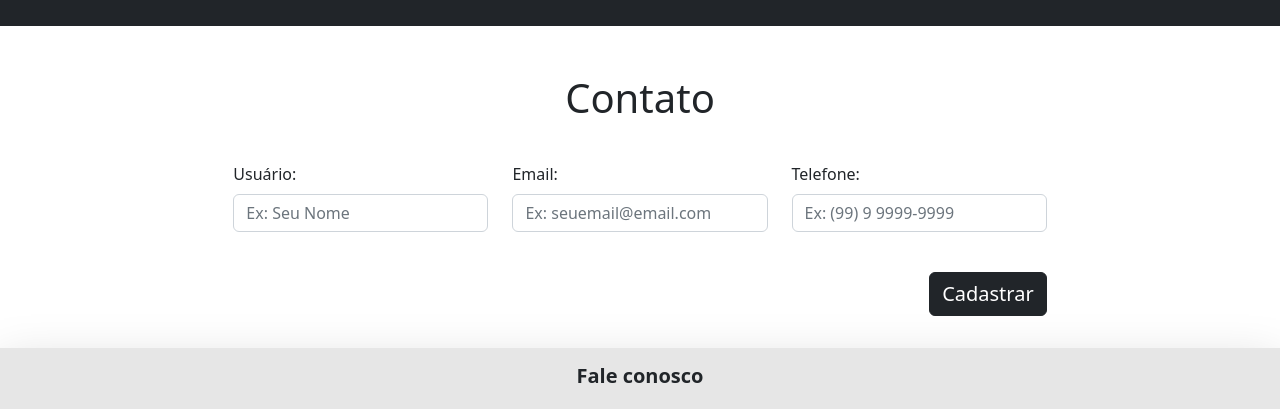
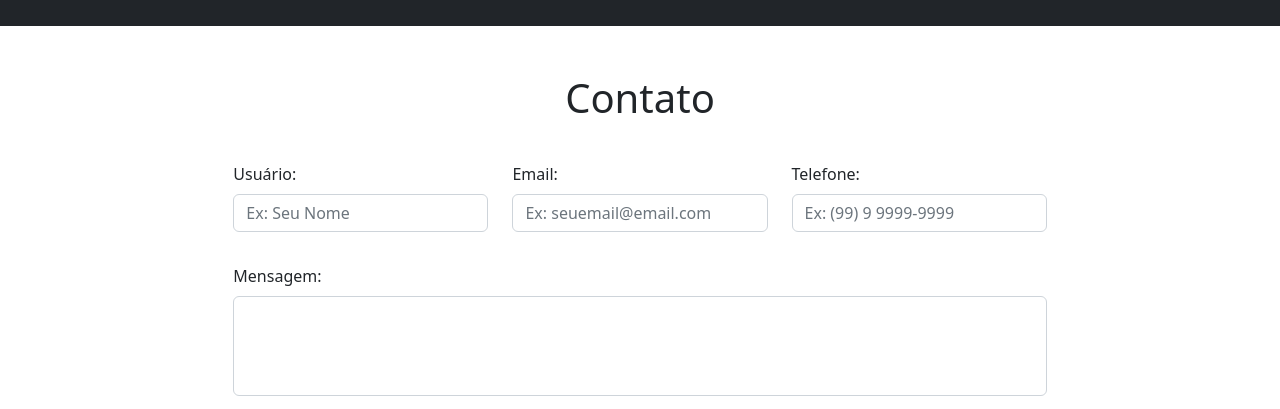
Before and after one commit to NicolasEstrella/Sprint03, a plain HTML site: page index.html in a window 1280 px wide. Shown: the part 4116-4525 px from the top of the page. Drawn offline with nearby package versions, Linux system fonts and the light colour scheme.

Commit message:
Textarea

```diff
--- a/index.html
+++ b/index.html
@@ -395,6 +395,11 @@
                         <input type="tel" id="tel" class="form-control" placeholder="Ex: (99) 9 9999-9999" required>
                     </div>
 
+                    <div class="col-12 my-3">
+                        <label for="mensagem" class="form-label">Mensagem:</label>
+                        <textarea name="mensagem" id="mensagem" class="form-control"></textarea>
+                    </div>
+
                     <div class="col-12 my-2 d-flex justify-content-end mt-4">
                         <button type="submit" name="cadastro" id="cadastro" class="btn btn-dark fs-5">Cadastrar</button>
                     </div>
```
